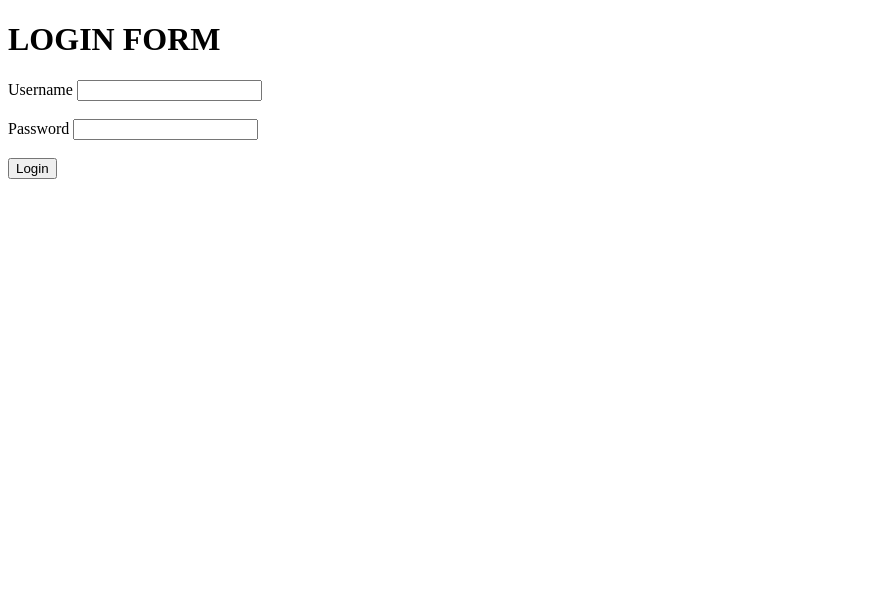
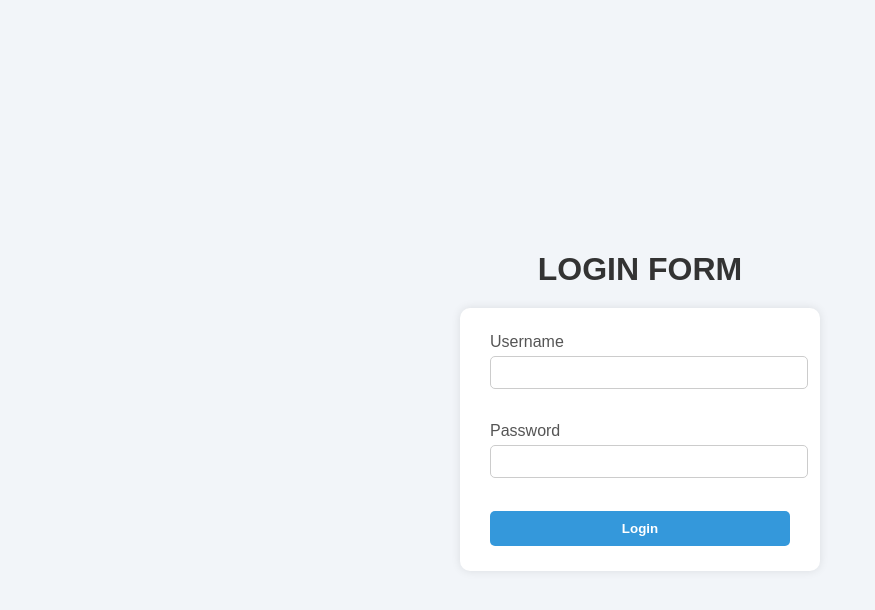
Before and after one commit to RizkiHaldi08/website2, a plain HTML site: page index.html in a window 1280 px wide. Shown: the whole page, without its empty margins (0-875 px from the left). Drawn offline with Linux system fonts and the light colour scheme.

Commit message:
Update index.html

```diff
--- a/index.html
+++ b/index.html
@@ -5,6 +5,62 @@
     <title>Login Page</title>
     <link rel="stylesheet" href="style.css">
 </head>
+<style>
+    body {
+  font-family: Arial, sans-serif;
+  background-color: #f2f5f9;
+  display: flex;
+  flex-direction: column;
+  align-items: center;
+  justify-content: center;
+  height: 100vh;
+  margin: 0;
+}
+
+h1 {
+  color: #333;
+  text-align: center;
+  margin-bottom: 20px;
+}
+
+form {
+  background-color: #fff;
+  padding: 25px 30px;
+  border-radius: 10px;
+  box-shadow: 0 0 10px rgba(0,0,0,0.1);
+  width: 300px;
+}
+
+label {
+  display: block;
+  margin-bottom: 5px;
+  color: #555;
+}
+
+input[type="text"],
+input[type="password"] {
+  width: 100%;
+  padding: 8px;
+  margin-bottom: 15px;
+  border: 1px solid #ccc;
+  border-radius: 5px;
+}
+
+input[type="submit"] {
+  width: 100%;
+  padding: 10px;
+  background-color: #3498db;
+  border: none;
+  color: white;
+  font-weight: bold;
+  border-radius: 5px;
+  cursor: pointer;
+}
+
+input[type="submit"]:hover {
+  background-color: #2980b9;
+}
+</style>
 <body>
     <h1>LOGIN FORM</h1>
 
```
